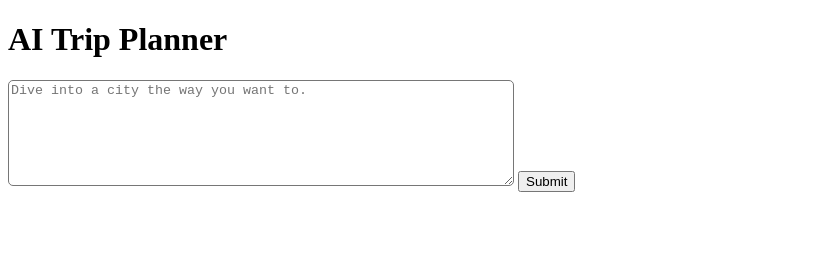
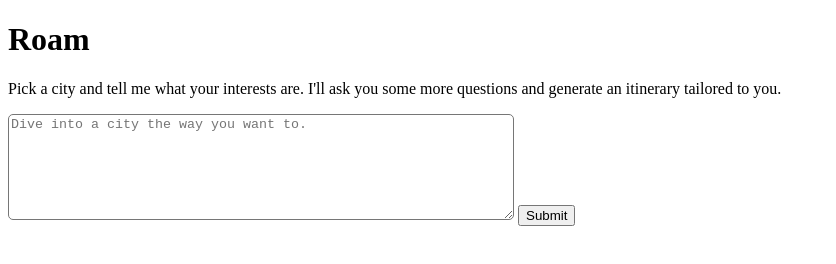
Before and after one commit to y-m-codes/whim-trip-planner, a website with bundled scripts: page public/index.html in a window 1280 px wide. Shown: the whole page, without its empty margins (0-836 px from the left). Built offline with nearby package versions, Linux system fonts and the light colour scheme.

Commit message:
Update website name and subtitle

```diff
--- a/public/index.html
+++ b/public/index.html
@@ -7,7 +7,9 @@
   <link rel="stylesheet" href="styles.css">
 </head>
 <body>
-  <h1>AI Trip Planner</h1>
+  <h1>Roam</h1>
+  <p>Pick a city and tell me what your interests are. I'll ask you some more
+    questions and generate an itinerary tailored to you.</p>
     <div id="input-div">
       <textarea rows="3" cols="50" id="search-box" placeholder="Dive into a city the way you want to."></textarea>
 
```
